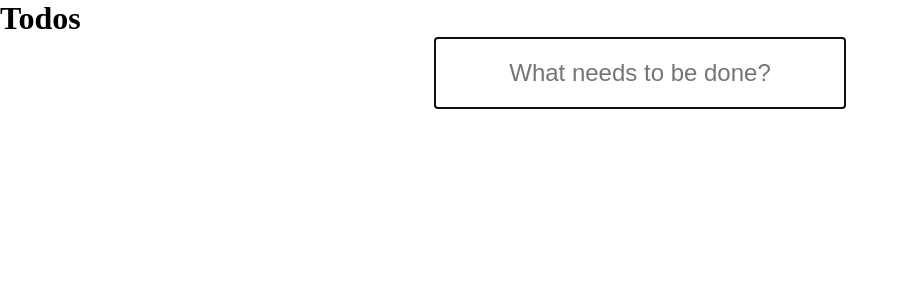
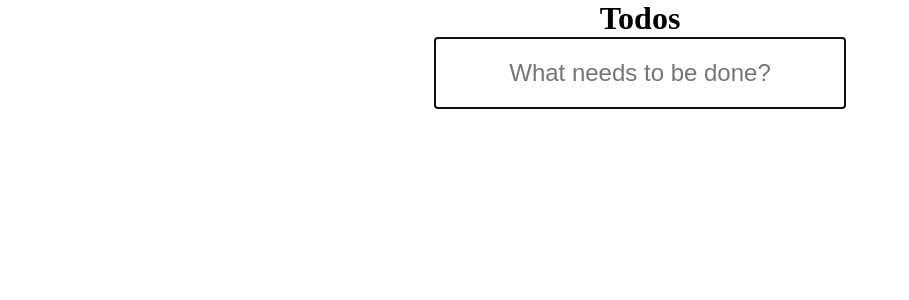
Before and after one commit to Ayasono/React-Practice, a React (Create React App) app: page / in a window 1280 px wide. Shown: the top 300 px of the page, without its empty margins (0-909 px from the left). Built offline with nearby package versions, Linux system fonts and the light colour scheme.

Commit message:
[feat]more changes

```diff
--- a/src/App.css
+++ b/src/App.css
@@ -1,3 +1,4 @@
 .App {
     margin: 0 auto;
+    text-align: center;
 }
--- a/src/App.js
+++ b/src/App.js
@@ -7,8 +7,19 @@ function App() {
   const [todos, setTodos] = useState([])
 
   // todos
+  function renderList(todos) {
+    return (
+      todos.map(
+        (todo, index) => {
+          return <Todos key={index} todo={todo} />
+        }
+      )
+    )
+  }
+
+  let list = renderList(todos)
   useEffect(() => {
-
+    list = renderList(todos)
 
     return () => {
 
@@ -22,7 +33,9 @@ function App() {
         setTodos(todo => {
           return [...todo, text]
         })
-      } }/>
+      } }
+      />
+      {list}
     </div>
   );
 }
--- a/src/components/Input.css
+++ b/src/components/Input.css
@@ -8,7 +8,7 @@ li {
     list-style: none;
 }
 
-input {
+input[type=text] {
     display: block;
     margin: 0 auto;
     border: 1px solid black;
--- a/src/components/Input.js
+++ b/src/components/Input.js
@@ -5,7 +5,7 @@ const Input = ({ onIpt }) => {
   const [todo, setTodo] = useState('')
 
   return (
-    <div>
+    <div className="input">
       <input
         autoFocus={ true }
         placeholder="What needs to be done?"
@@ -13,6 +13,7 @@ const Input = ({ onIpt }) => {
         onChange={ e => setTodo(e.target.value) }
         onKeyDown={ e => {
           if (e.code === 'Enter') onIpt(todo)
+          setTodo('')
         } }
         type="text"
       />
--- a/src/components/Todos.js
+++ b/src/components/Todos.js
@@ -1,9 +1,11 @@
 import React from 'react';
 
-const Todos = () => {
+const Todos = ({todo}) => {
+  console.log(todo)
   return (
-    <div>
-
+    <div className="todo" style={{display: 'flex', justifyContent: 'center', alignItems: 'center'}}>
+      <input type="checkbox" style={{height: '25px', width: '25px', border: '1px black solid'}}/>
+      <p style={{fontSize: '18px', lineHeight: '25px'}}>{todo}</p>
     </div>
   );
 };
```
